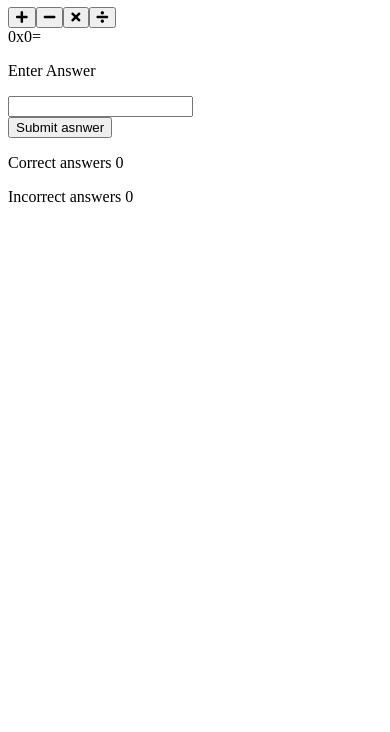
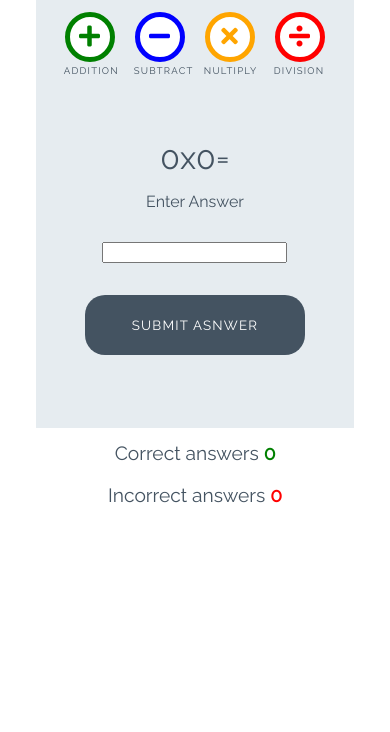
Before and after one commit to GenericName192/love-maths, a plain HTML site: page index.html in a window 390 px wide. Shown: the part 112-844 px from the top of the page. Drawn offline with Linux system fonts and the light colour scheme.

Commit message:
add styling

```diff
--- a/assets/css/style.css
+++ b/assets/css/style.css
@@ -0,0 +1,251 @@
+/* --------- Global style */
+
+body {
+  background-color: white;
+  font-family: "Raleway", sans-serif;
+  color: #445361;
+  text-align: center;
+}
+
+/* --------- Heading */
+
+.heading {
+  text-align: center;
+  font-size: 2.5rem;
+}
+
+.logo {
+  height: 40px;
+  padding-right: 5px;
+}
+
+/* --------- Game layout */
+
+.game-area {
+  background-color: #e6ecf0;
+  box-sizing: border-box;
+  width: 85%;
+  height: 65vh;
+  max-height: 450px;
+  max-width: 830px;
+  margin-left: auto;
+  margin-right: auto;
+  padding: 1%;
+}
+
+.question-area {
+  width: 50%;
+  font-size: 2rem;
+  margin: auto;
+  padding: 50px 0;
+}
+
+.question-area span {
+  padding: 0 15px;
+}
+
+.score-area {
+  margin: 5px auto;
+  width: 60%;
+  font-size: 1.2rem;
+}
+
+.controls-area {
+  width: 85%;
+  margin: 30px auto;
+}
+
+#score {
+  color: green;
+  font-weight: bold;
+}
+
+#incorrect {
+  color: red;
+  font-weight: bold;
+}
+
+.answer-message {
+  display: none;
+  font-size: 1rem;
+}
+
+#answer-box {
+  border: none;
+  color: #445361;
+  display: inline-block;
+  height: 40px;
+  width: 80px;
+  font-size: 1.2rem;
+}
+
+.scores {
+  display: inline-block;
+  padding: 25px;
+}
+
+/* --------- Buttons */
+
+.btn {
+  width: 220px;
+  height: 60px;
+  font-family: "Raleway", sans-serif;
+  text-transform: uppercase;
+  letter-spacing: 1.2px;
+  color: white;
+}
+
+.btn:focus {
+  outline: none;
+}
+
+.btn--big {
+  padding-top: 10px;
+  border-radius: 50%;
+  background-color: white;
+  border: 10px solid;
+  width: 100px;
+  height: 100px;
+  font-size: 3.2rem;
+  margin: 0 30px;
+  transition: all 0.5s;
+}
+
+.btn--big::after {
+  content: attr(data-type);
+  font-size: 1rem;
+  color: #445361;
+  position: relative;
+  left: -0.5rem;
+}
+
+.btn--blue {
+  border-color: blue;
+  color: blue;
+}
+
+.btn--blue:active,
+.btn--blue:hover {
+  background-color: darkblue;
+  color: white;
+}
+
+.btn--orange {
+  border-color: orange;
+  color: orange;
+}
+
+.btn--orange:active,
+.btn--orange:hover {
+  background-color: darkorange;
+  color: white;
+}
+
+.btn--red {
+  border-color: red;
+  color: red;
+}
+
+.btn--red:active,
+.btn--red:hover {
+  background-color: darkred;
+  color: white;
+}
+
+.btn--green {
+  border-color: green;
+  color: green;
+}
+
+.btn--green:active,
+.btn--green:hover {
+  background-color: darkgreen;
+  color: white;
+}
+
+.btn--gray {
+  margin-top: 25px;
+  background-color: #445361;
+  border: 1px transparent;
+  border-radius: 20px;
+}
+
+.btn--gray:active,
+.btn--gray:hover {
+  background-color: #0d1013;
+}
+
+/* --------- Media queries */
+
+@media (max-width: 414px) {
+  .controls-area {
+    width: 100%;
+  }
+
+  .btn--big {
+    margin: 0 10px;
+    padding: 5px;
+    border: 5px solid;
+    width: 50px;
+    height: 50px;
+    font-size: 1.5rem;
+  }
+
+  .btn--big::after {
+    font-size: 0.6rem;
+    left: -0.7rem;
+  }
+
+  .question-area {
+    padding: 10% 0;
+    width: 100%;
+  }
+
+  .question-area span {
+    padding: 0;
+  }
+
+  .answer-message {
+    display: block;
+  }
+
+  #answer-box {
+    display: block;
+    margin: 0 auto;
+  }
+  .btn--gray {
+    margin-top: 0;
+  }
+
+  .score-area {
+    width: 100%;
+  }
+
+  .scores {
+    margin: 0.5em auto;
+    display: block;
+    padding: 5px;
+  }
+
+  .heading {
+    font-size: 2rem;
+  }
+}
+
+@media (max-width: 320px) {
+  .game-area {
+    height: 70vh;
+  }
+
+  .controls-area {
+    width: 75%;
+    margin: 10px auto;
+  }
+
+  .btn--big {
+    margin: 10px 10px;
+  }
+  .question-area {
+    padding: 10px 0;
+  }
+}
--- a/index.html
+++ b/index.html
@@ -24,13 +24,13 @@
     </h1>
     <div class="game-area">
       <div class="controls-area">
-        <button class="btn btn--big btn--green">
+        <button data-type="addition" class="btn btn--big btn--green">
           <i class="fas fa-plus"></i></button
-        ><button class="btn btn--big btn--blue">
+        ><button data-type="subtract" class="btn btn--big btn--blue">
           <i class="fas fa-minus"></i></button
-        ><button class="btn btn--big btn--orange">
+        ><button data-type="nultiply" class="btn btn--big btn--orange">
           <i class="fas fa-times"></i></button
-        ><button class="btn btn--big btn--red">
+        ><button data-type="division" class="btn btn--big btn--red">
           <i class="fas fa-divide"></i>
         </button>
       </div>
@@ -40,7 +40,7 @@
         <p class="answer-message">Enter Answer</p>
         <input type="number" id="answer-bow" />
       </div>
-      <button class="btn btn--gray">Submit asnwer</button>
+      <button data-type="Submit" class="btn btn--gray">Submit asnwer</button>
     </div>
     <div class="score-area">
       <p class="scores">Correct answers <span id="score">0</span></p>
```
